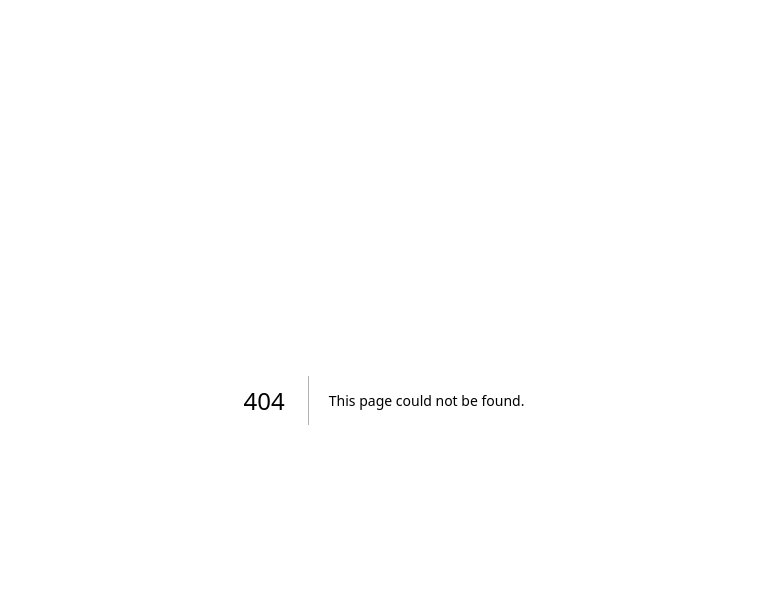
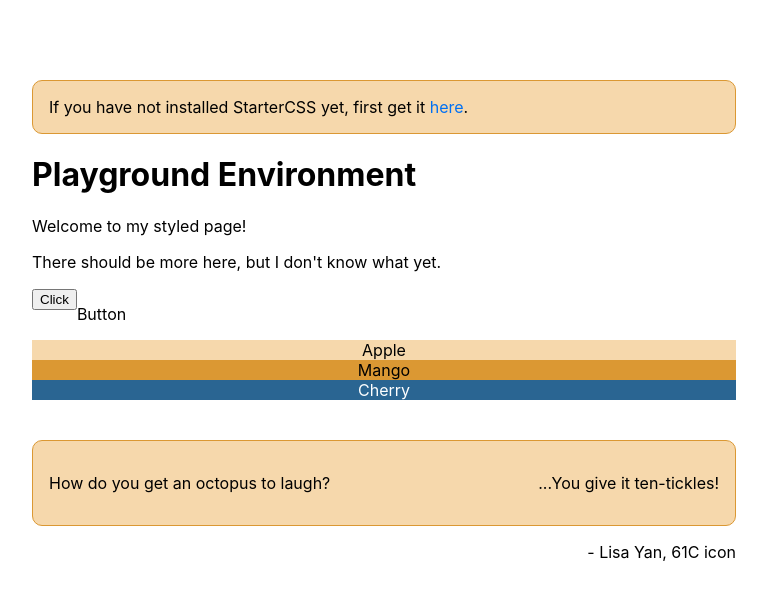
Before and after one commit to nickjiang2378/startercss-landing, a Next.js app: page /playground in a window 1280 px wide. Before the commit this address had no page. Shown: the top 598 px of the page, without its empty margins (256-1023 px from the left). Built offline with nearby package versions, Linux system fonts and the light colour scheme.

Commit message:
added playground

```diff
--- a/pages/index.js
+++ b/pages/index.js
@@ -39,6 +39,7 @@ export default function Home() {
 
         <p className={styles.description}>
           To try it out, head over to the <a target="_blank" className={styles.link} href="https://chrome.google.com/webstore/detail/iafddfmhieikpdmmakjedpcconjgcgga">Web store</a>.
+          If you want to test it on some random code, I've made a small <a className={styles.link} href="/playground">playground</a>.
         </p>
 
         <p className={styles.description}>
--- /dev/null
+++ b/pages/playground.js
@@ -0,0 +1,47 @@
+import Head from 'next/head'
+import styles from '../styles/Home.module.css'
+import playgroundStyles from "../styles/playground.module.css"
+
+export default function Playground() {
+  return (
+    <div className={styles.container}>
+      <Head>
+        <title>StarterCSS</title>
+        <meta name="description" content="Starter code for rapid development with CSS" />
+        <link rel="icon" href="/starter_css.png" />
+      </Head>
+
+      <main className={styles.main}>
+        <div className={styles.announcement}>If you have not installed StarterCSS yet, first get it <a target="_blank" className={styles.link} href="https://chrome.google.com/webstore/detail/iafddfmhieikpdmmakjedpcconjgcgga">here</a>.</div>
+
+        <h1>Playground Environment</h1>
+
+        <p>Welcome to my styled page!</p>
+
+        <p>There should be more here, but I don't know
+        what yet.</p>
+
+        <div className={playgroundStyles.enableFlex}>
+            <div>
+                <button>Click</button>
+            </div>
+            <div>
+                <p>Button</p>
+            </div>
+        </div>
+
+        <div className={playgroundStyles.containerbox}>
+            <div className={playgroundStyles.box1}>Apple</div>
+            <div className={playgroundStyles.box2}>Mango</div>
+            <div className={playgroundStyles.box3}>Cherry</div>
+        </div>
+
+        <div className={`${styles.announcement} ${playgroundStyles.lisaYanQuote}`}>
+          <p>How do you get an octopus to laugh?</p>
+          <p>...You give it ten-tickles!</p>
+        </div>
+        <div className={playgroundStyles.lisaYan}><span>- Lisa Yan, 61C icon</span></div>
+      </main>
+    </div>
+  )
+}
--- a/styles/Home.module.css
+++ b/styles/Home.module.css
@@ -37,7 +37,7 @@
 .title {
   margin-bottom: 30px;
   line-height: 1.15;
-  font-size: 4rem;
+  font-size: 3rem;
 }
 
 .gradientHighlight {
@@ -124,3 +124,10 @@
     filter: invert(1);
   }
 }
+
+.announcement {
+  padding: 1rem;
+  border: 1px solid #db9833;
+  background-color: #f6d8ac;
+  border-radius: 10px;
+}
--- /dev/null
+++ b/styles/playground.module.css
@@ -0,0 +1,34 @@
+.enableFlex {
+    display: flex;
+}
+
+.containerbox {
+    height: 100px;
+}
+
+.box1 {
+    background-color: 	#f6d8ac;
+    text-align: center;
+}
+
+.box2 {
+    background-color: #db9833	;
+    text-align: center;
+}
+
+.box3 {
+    background-color: #2a6592;
+    text-align: center;
+    color: white;
+}
+
+.lisaYan {
+    display: flex;
+    justify-content: flex-end;
+    margin-top: 1rem;
+}
+
+.lisaYanQuote {
+    display: flex;
+    justify-content: space-between;
+}
```
